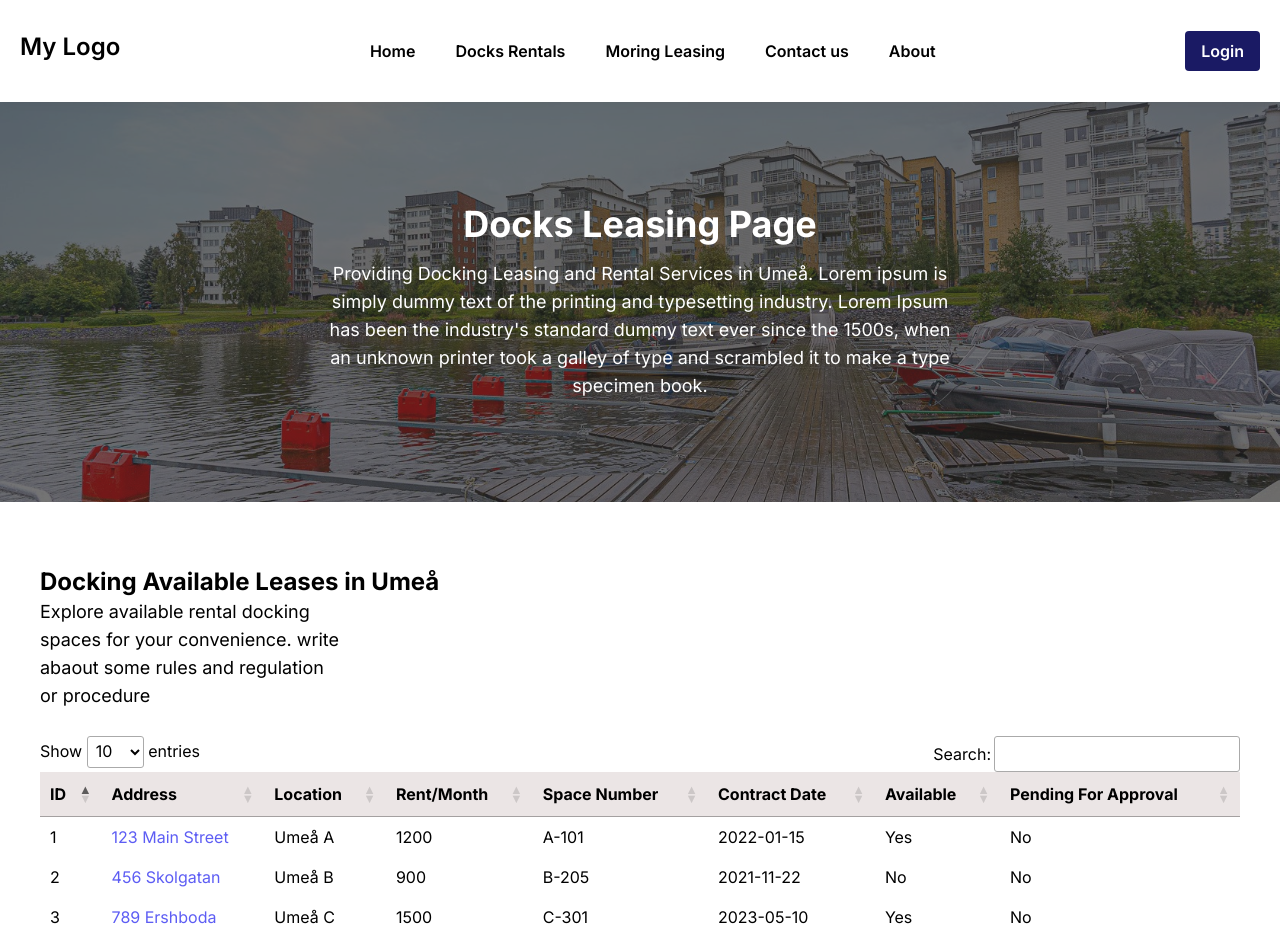
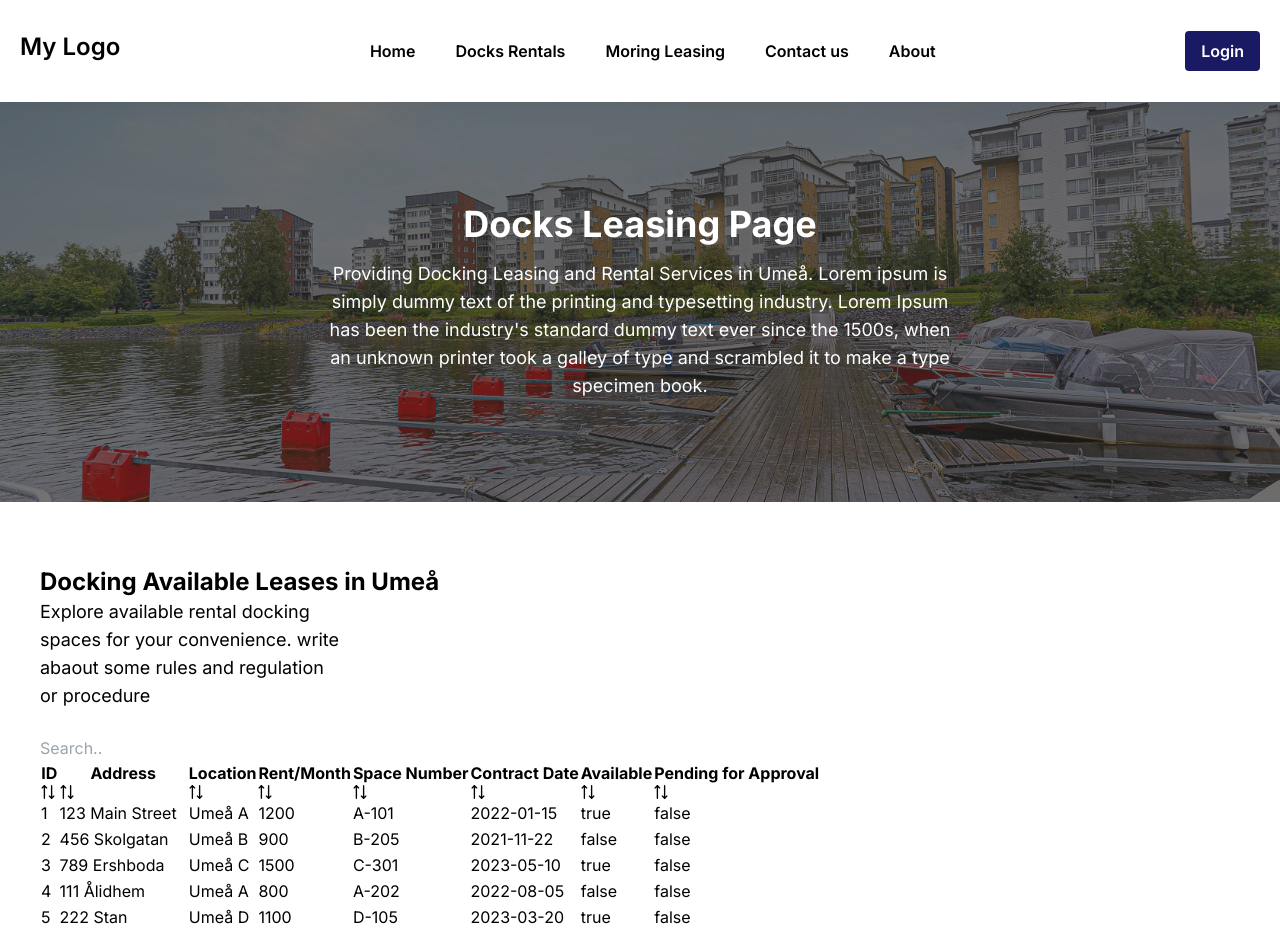
Before and after one commit to asajjad308/docking-new, a Next.js app: page /leases in a window 1280 px wide. Shown: the top 933 px of the page. Built offline with nearby package versions, Linux system fonts and the light colour scheme.

Commit message:
change datatables to primereact

```diff
--- a/app/leases/page.tsx
+++ b/app/leases/page.tsx
@@ -1,19 +1,15 @@
 'use client'
-import { FormEvent, useState, useEffect } from 'react';
+import { FormEvent, useState } from 'react';
 import propertyData from '../../lib/data';
 import DataModal from '../components/DataModal';
-import $ from 'jquery';
-import 'datatables.net';
+import { Column } from 'primereact/column';
+import { DataTable } from 'primereact/datatable';
+import { InputText } from 'primereact/inputtext';
+import { FilterMatchMode } from 'primereact/api';
 import getSession from '../../lib/session';
 import Cookies from 'universal-cookie';
 import Link from 'next/link';
 function Leases() {
-    useEffect(() => {
-        const dataTable = $('#myTable').DataTable();
-        return () => {
-            dataTable.destroy();
-        }
-    }, []);
     const session = getSession();
     const [showModal, setShowModal] = useState(false);
     const [loading, setLoading] = useState(false);
@@ -72,6 +68,9 @@ function Leases() {
         }, 2000)
     };
 
+    const [filter, setFilter] = useState({
+        global: {value: null, matchMode: FilterMatchMode.CONTAINS}
+    })
 
     return (<>
         <div className=" flex w-full mx-auto justify-center flex-col">
@@ -99,19 +98,24 @@ function Leases() {
             ) : null
             }
             <div className='flex flex-col justify-center mb-[8%] mt-[2%] px-2 md:px-10 overflow-x-auto' style={{ maxWidth: '100vw' }}>
-                <table id='myTable'>
-                    <thead>
-                        <tr className="bg-[#ebe5e5]">
-                            <th className="font-bold p-4">ID</th>
-                            <th className="font-bold">Address</th>
-                            <th className="font-bold">Location</th>
-                            <th className="font-bold">Rent/Month</th>
-                            <th className="font-bold">Space Number</th>
-                            <th className="font-bold">Contract Date</th>
-                            <th className="font-bold">Available</th>
-                            <th className="font-bold">Pending For Approval</th>
-                        </tr>
-                    </thead>
+          <div className='flex justify-start'>
+            <InputText
+            onInput={(e: any) => setFilter({
+              ...filter,
+              global: { value: e.target.value, matchMode: FilterMatchMode.CONTAINS }
+            })}
+            placeholder='Search..'
+            />
+          </div>
+          <DataTable id='myTable' value={propertyData} filters={filter}>
+            <Column field='id' header="ID" sortable />
+            <Column field='address' header="Address" sortable />
+            <Column field='location' header="Location" sortable />
+            <Column field='rentPerMonth' header="Rent/Month" sortable />
+            <Column field='spaceNumber' header="Space Number" sortable />
+            <Column field='contractDate' header="Contract Date" sortable />
+            <Column field='available' header="Available" sortable />
+            <Column field='pendingForApproval' header="Pending for Approval" sortable />
             <tbody>
               {propertyData.map(({ address, location, rentPerMonth, spaceNumber, contractDate, available, id, pendingForApproval }) => (
                 <tr key={id} className="bg-white border-t border-[#c0c0c0]">
@@ -130,7 +134,7 @@ function Leases() {
                 </tr>
               ))}
             </tbody>
-                </table>
+          </DataTable>
         </div>
         </div>
     </>)
--- a/app/rentals/page.tsx
+++ b/app/rentals/page.tsx
@@ -1,20 +1,19 @@
 'use client'
-import { FormEvent, useState, useEffect } from 'react';
+import { FormEvent, useState } from 'react';
 import propertyData from '../../lib/data';
 import DataModal from '../components/DataModal';
-import $ from 'jquery';
-import 'datatables.net';
 import Cookies from 'universal-cookie';
 import Link from 'next/link';
 import getSession from '@/lib/session';
+import { DataTable } from "primereact/datatable";
+import { Column } from 'primereact/column';
+import { FilterMatchMode } from "primereact/api"
+import { InputText } from "primereact/inputtext"
+import "primereact/resources/themes/lara-light-indigo/theme.css";
+import "primereact/resources/primereact.min.css";
 
 function Rentals() {
-  useEffect(() => {
-    const dataTable = $('#myTable').DataTable();
-    return () => {
-      dataTable.destroy();
-    }
-  }, []);
+
   const session = getSession();
   const [showModal, setShowModal] = useState(false);
   const [loading, setLoading] = useState(false);
@@ -42,12 +41,12 @@ function Rentals() {
     try {
       const response = await fetch('https://localhost:7064/api/Products', {
         method: 'POST',
-        credentials:'include',
+        credentials: 'include',
         headers: {
           'Authorization': `Bearer ${jwtAuthorization}`,
           'Content-Type': 'application/json'
-      },
-        body: JSON.stringify({ id: 0, address, location, rentPerMonth, spaceNumber, status, contractDate, available, addedDate,category:'Rentals' })
+        },
+        body: JSON.stringify({ id: 0, address, location, rentPerMonth, spaceNumber, status, contractDate, available, addedDate, category: 'Rentals' })
       });
 
       if (response.ok) {
@@ -65,11 +64,13 @@ function Rentals() {
     }
     setProperty(initialPropertyState);
     setTimeout(() => {
-      setResponse({message: '', ok: false})
+      setResponse({ message: '', ok: false })
     }, 2000)
   };
 
-
+  const [filter, setFilter] = useState({
+    global: { value: null, matchMode: FilterMatchMode.CONTAINS }
+  })
   return (
     <>
       <div className=" flex w-full mx-auto justify-center flex-col">
@@ -89,10 +90,10 @@ function Rentals() {
           </div>
           <div className='md:w-1/2 flex justify-end items-end'>
             {((session && session.email) == 'zia@gmail.com') && (
-            <button className="bg-[#1a1a64] active:bg-[#1a1a1a] font-bold uppercase text-sm px-6 py-3 rounded shadow hover:shadow-lg outline-none focus:outline-none mr-1 mb-1 ease-linear transition-all duration-150"
-            style={{color: "white"}}
-            type="button" onClick={() => setShowModal(true)} >Add New Rental</button>
-              )}
+              <button className="bg-[#1a1a64] active:bg-[#1a1a1a] font-bold uppercase text-sm px-6 py-3 rounded shadow hover:shadow-lg outline-none focus:outline-none mr-1 mb-1 ease-linear transition-all duration-150"
+                style={{ color: "white" }}
+                type="button" onClick={() => setShowModal(true)} >Add New Rental</button>
+            )}
           </div>
         </div>
         {showModal ? (
@@ -100,19 +101,24 @@ function Rentals() {
         ) : null
         }
         <div className='flex flex-col justify-center mb-[8%] mt-[2%] px-2 md:px-10 overflow-x-auto' style={{ maxWidth: '100vw' }}>
-          <table id='myTable'>
-            <thead>
-              <tr className="bg-[#ebe5e5]">
-                <th className="font-bold p-4">ID</th>
-                <th className="font-bold">Address</th>
-                <th className="font-bold">Location</th>
-                <th className="font-bold">Rent/Month</th>
-                <th className="font-bold">Space Number</th>
-                <th className="font-bold">Contract Date</th>
-                <th className="font-bold">Available</th>
-                <th className="font-bold">Pending For Approval</th>
-              </tr>
-            </thead>
+          <div className='flex justify-start'>
+            <InputText
+            onInput={(e: any) => setFilter({
+              ...filter,
+              global: { value: e.target.value, matchMode: FilterMatchMode.CONTAINS }
+            })}
+            placeholder='Search..'
+            />
+          </div>
+          <DataTable id='myTable' value={propertyData} filters={filter}>
+            <Column field='id' header="ID" sortable />
+            <Column field='address' header="Address" sortable />
+            <Column field='location' header="Location" sortable />
+            <Column field='rentPerMonth' header="Rent/Month" sortable />
+            <Column field='spaceNumber' header="Space Number" sortable />
+            <Column field='contractDate' header="Contract Date" sortable />
+            <Column field='available' header="Available" sortable />
+            <Column field='pendingForApproval' header="Pending for Approval" sortable />
             <tbody>
               {propertyData.map(({ address, location, rentPerMonth, spaceNumber, contractDate, available, id, pendingForApproval }) => (
                 <tr key={id} className="bg-white border-t border-[#c0c0c0]">
@@ -131,7 +137,7 @@ function Rentals() {
                 </tr>
               ))}
             </tbody>
-          </table>
+          </DataTable>
         </div>
       </div>
     </>)
--- a/package.json
+++ b/package.json
@@ -13,13 +13,12 @@
     "@types/react": "18.2.21",
     "@types/react-dom": "18.2.7",
     "autoprefixer": "10.4.15",
-    "datatables.net": "^1.13.6",
     "eslint": "8.49.0",
     "eslint-config-next": "13.4.19",
-    "jquery": "^3.7.1",
     "jwt-decode": "^3.1.2",
     "next": "13.4.19",
     "postcss": "8.4.29",
+    "primereact": "^9.6.2",
     "react": "18.2.0",
     "react-dom": "18.2.0",
     "react-icons": "^4.11.0",
```
Also changed, not shown: 1 other file (tests, documents, lock files or other folders). Lines whose indentation alone changed are shown as unchanged.
